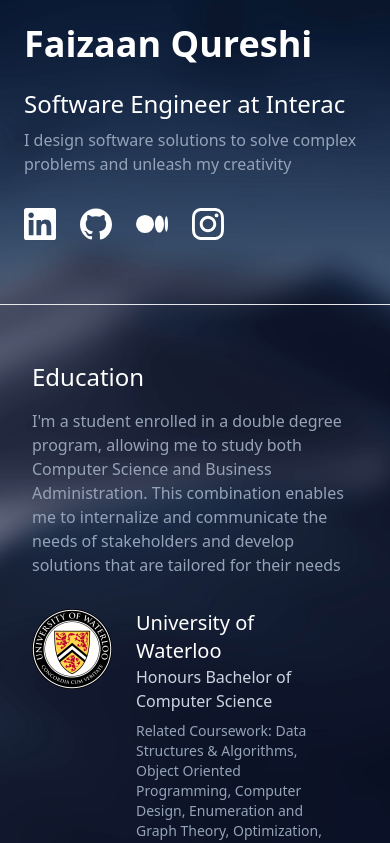
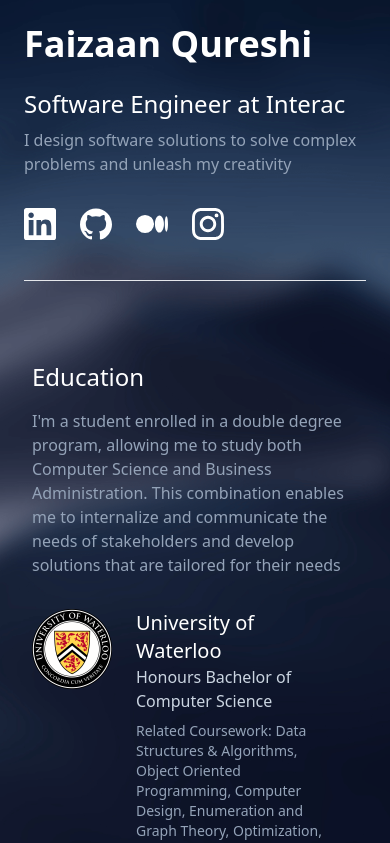
Before and after one commit to faizaanqureshi/faizaan-website, a React (Create React App) app: page / in a window 390 px wide. Shown: the top 843 px of the page. Built offline with nearby package versions, Linux system fonts and the light colour scheme.

Commit message:
fix hr bug

```diff
--- a/src/App.js
+++ b/src/App.js
@@ -22,8 +22,8 @@
             <img className='w-8 h-8 ml-6' src='instagram.svg' />
           </a>
         </div>
+        <hr class="lg:hidden h-px mt-10 mb-6 bg-gray-200 border-0 dark:bg-gray-400"></hr>
       </div>
-      <hr class="h-px mt-10 mb-6 bg-gray-200 border-0 dark:bg-gray-400"></hr>
       <div className='flex flex-col justify-between p-8 lg:flex-1 lg:mr-10 lg:overflow-auto'>
         <div className='flex flex-col'>
           <h2 className='font-sans text-white font-medium text-2xl pb-2'>Education</h2>
```
